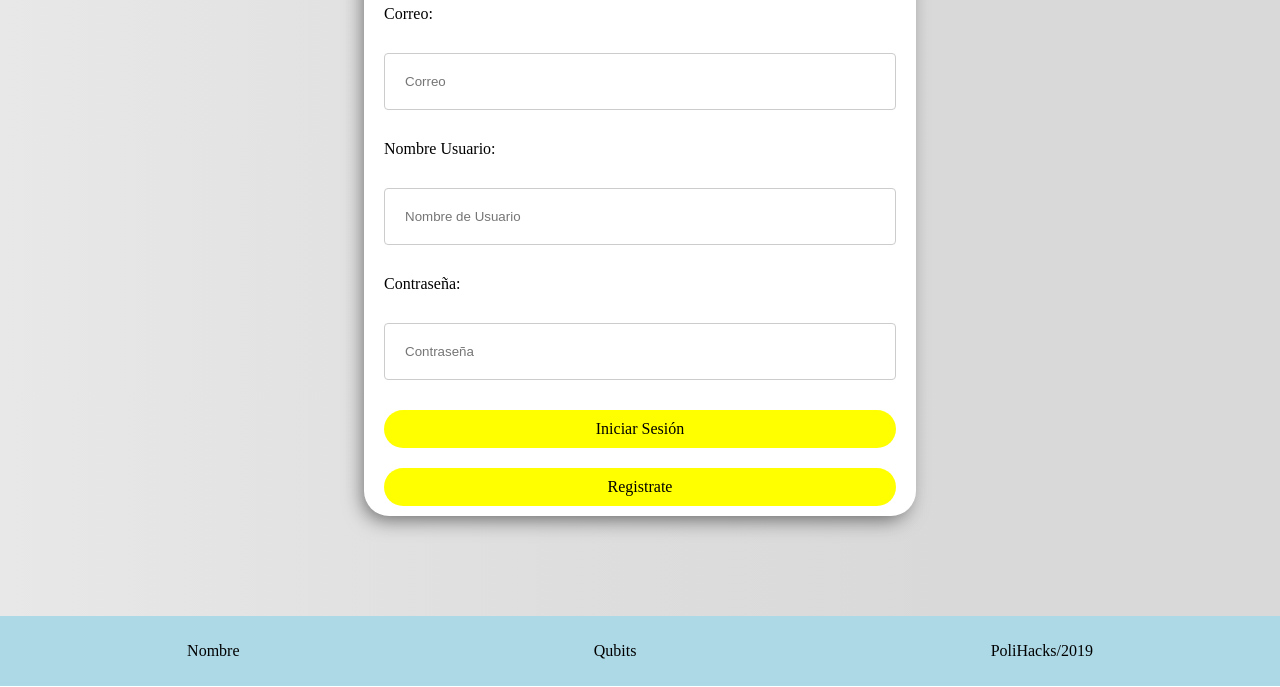
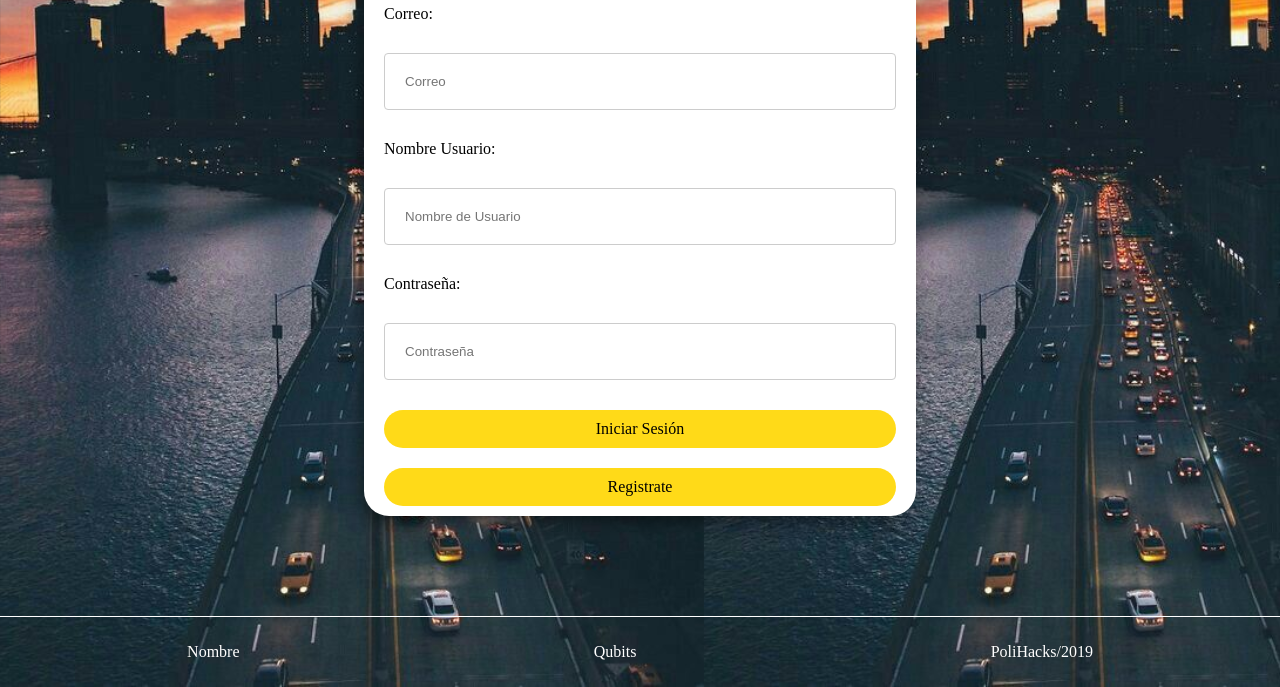
Before and after one commit to juanM20/polihacks, a plain HTML site: page HTML/login.html in a window 1280 px wide. Shown: the part 369-1056 px from the top of the page. Drawn offline with Linux system fonts and the light colour scheme.

Commit message:
login listo para usar

```diff
--- a/Estilos/sass/login.scss
+++ b/Estilos/sass/login.scss
@@ -1,11 +1,14 @@
 body{
   margin: 0;
   padding: 0;
-  background: rgba(232,232,232,1);
-  background: linear-gradient(to right, rgba(232,232,232,1) 0%, rgba(222,222,222,1) 44%, rgba(217,217,217,1) 74%, rgba(217,217,217,1) 97%);
-  filter: progid:DXImageTransform.Microsoft.gradient( startColorstr='#e8e8e8', endColorstr='#d9d9d9', GradientType=1 );
 
+  background-image: url(../../HTML/imagenes/fondo-l.jpg);
+  background-size: contain;
+  //background: rgba(232,232,232,1);
+  //background: linear-gradient(to right, rgba(232,232,232,1) 0%, rgba(222,222,222,1) 44%, rgba(217,217,217,1) 74%, rgba(217,217,217,1) 97%);
+  //filter: progid:DXImageTransform.Microsoft.gradient( startColorstr='#e8e8e8', endColorstr='#d9d9d9', GradientType=1 );
 }
+
 
 .Login{
 
@@ -44,16 +47,28 @@ body{
         /*grid-template-rows: 3;*/
         grid-row-gap: 20px;
 
+
         .btn{
           width: 100%;
           text-decoration: none;
           border-radius: 25px;
-          background: yellow;
+          background: rgba(#ffda18, 1);
           text-align: center;
           text-decoration: none;
           color: #000000;
           padding: 10px;
           box-sizing: border-box;
+          transition-property: all;
+          transition-duration: 1.0s;
+          transition-timing-function: cubic-bezier(.1,.48,.44,.78);
+        }
+
+        .btn:hover{
+          color: rgb(120, 178, 255);
+          box-shadow: -4px 7px 20px -4px rgba(0,0,0,0.56);
+          transition-property: all;
+          transition-duration: 0.7s;
+          transition-timing-function: cubic-bezier(.1,.48,.44,.78);
         }
 
         .Campos-form{
@@ -77,10 +92,10 @@ body{
 
 .footer{
   display: block;
-  background-color: lightblue;
-  color: #000;
+  color: #ffffff;
   padding: 10px;
   bottom: 0;
+  border-top: 1px solid #ffffff;
 
   .footer-content{
     display: flex;
```
Also changed, not shown: HTML/login.html (+0 -1 lines), Estilos/css/login.css, HTML/imagenes/fondo-l.jpg (added), 1 other file.
